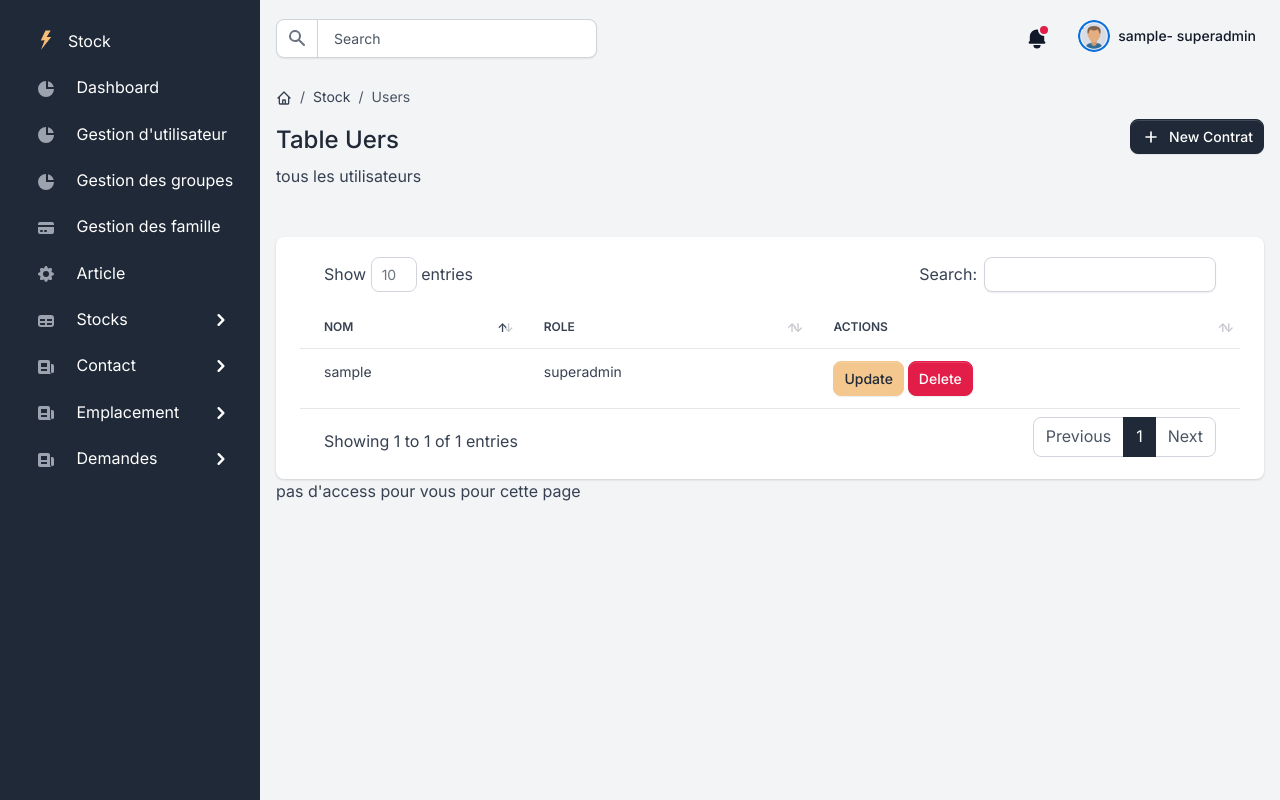
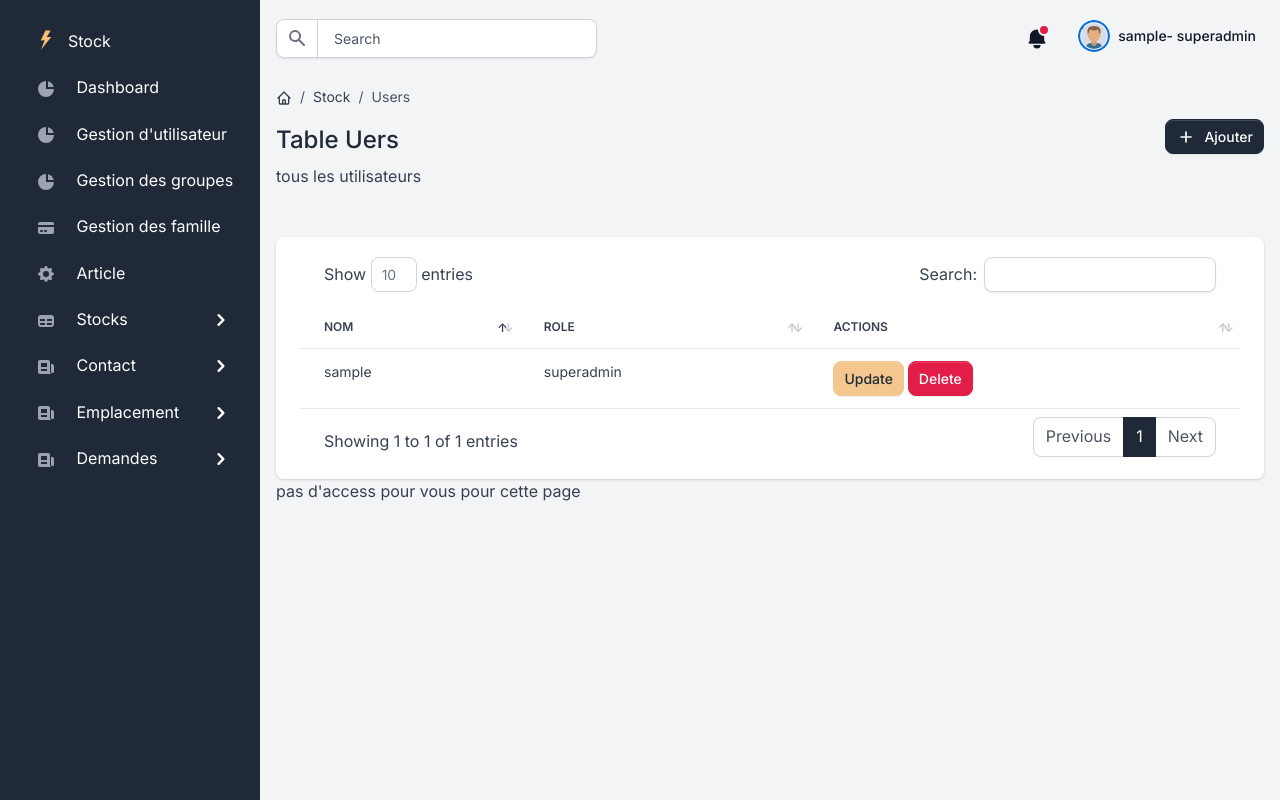
Before and after one commit to nasereddinen/Stock_V2, a Django app: page /list_utilisateurs/ in a window 1280 px wide. Run offline with Django 3.2, Linux system fonts and the light colour scheme; the visitor is signed in with stand-in values (Sample User, id 1); data comes from the database, SQL or seed files in the repository; parts of the project's set-up code (start-up, migrations or seed data) failed here and were passed over; some libraries are stand-ins or nearby versions.

Commit message:
second change

```diff
--- a/users/templates/PageUser/users_list.html
+++ b/users/templates/PageUser/users_list.html
@@ -22,7 +22,7 @@
   <div class="btn-toolbar mb-2 mb-md-0">
       <a href="{% url 'add_users' %}" class="btn btn-sm btn-gray-800 d-inline-flex align-items-center">
           <svg class="icon icon-xs me-2" fill="none" stroke="currentColor" viewBox="0 0 24 24" xmlns="http://www.w3.org/2000/svg"><path stroke-linecap="round" stroke-linejoin="round" stroke-width="2" d="M12 6v6m0 0v6m0-6h6m-6 0H6"></path></svg>
-          New Contrat
+          Ajouter
       </a>
 
   </div>
```
